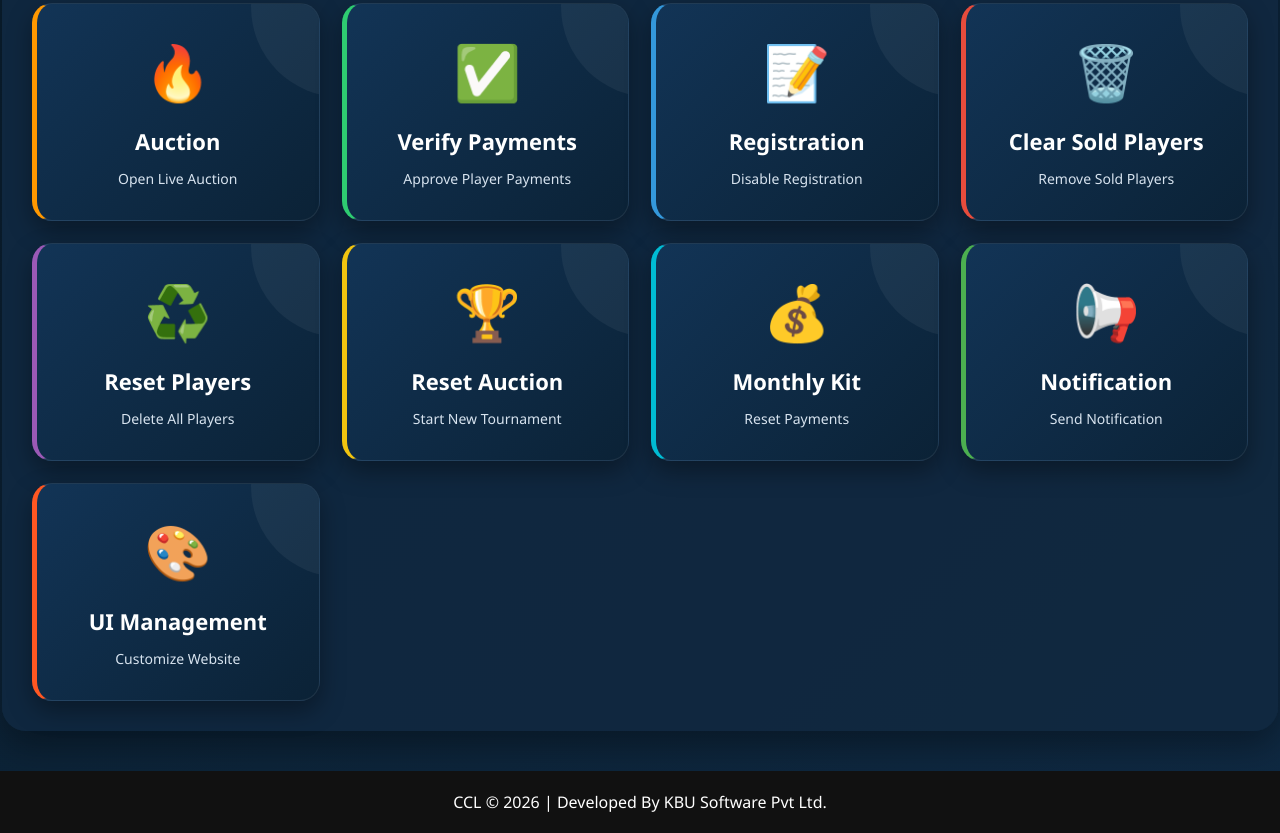
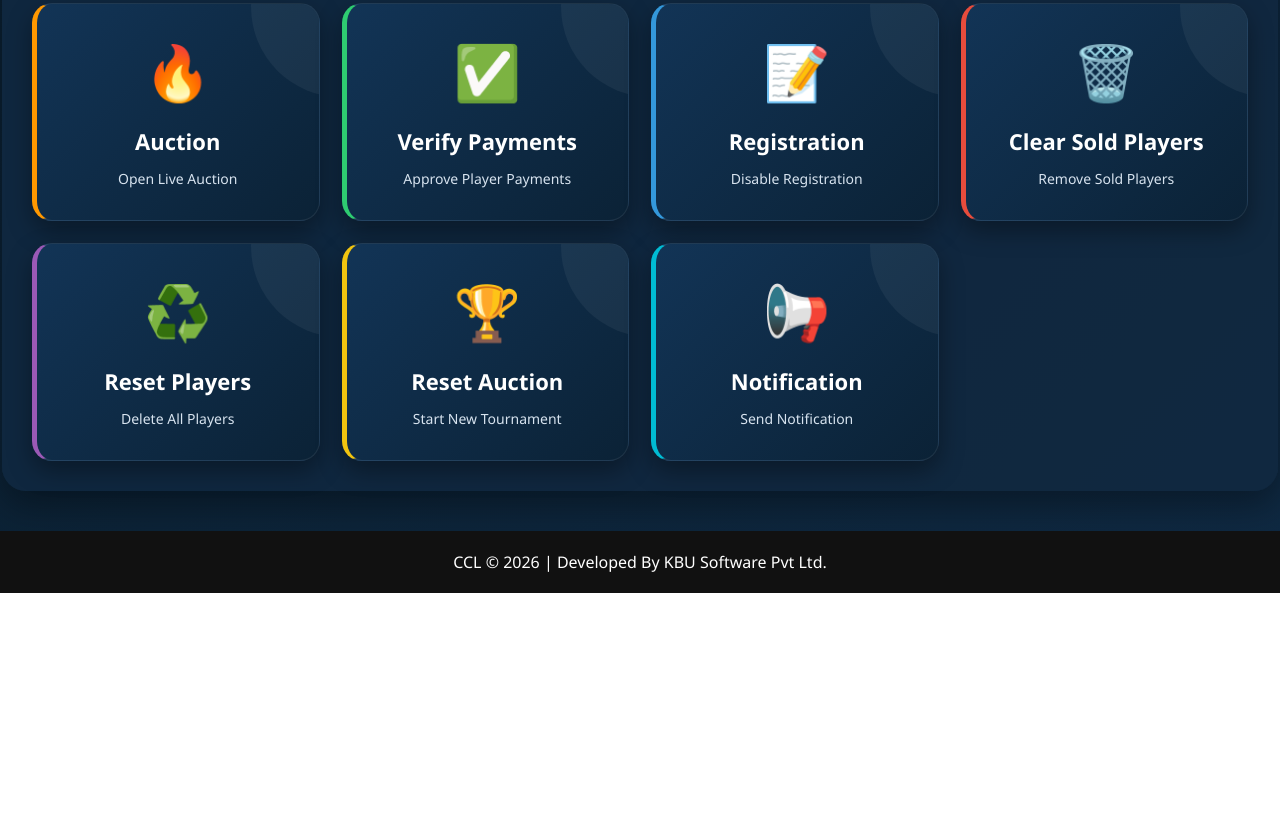
Before and after one commit to ccljupiterjpka-ctrl/CCL, a plain HTML site: page admin-dashboard.html in a window 1280 px wide. Shown: the part 905-1738 px from the top of the page. After the commit the page ends 1498 px from the top, so only its background shows below. Drawn offline with Linux system fonts and the light colour scheme; no server answers; sample sign-in values are in the browser's storage.

Commit message:
Update admin-dashboard.html
updated monthly kit and ui management not showing

```diff
--- a/admin-dashboard.html
+++ b/admin-dashboard.html
@@ -1098,7 +1098,7 @@ Start New Tournament
 </div>
 </div>
 
-<div class="card" onclick="resetMonthlyKit()">
+<!-- <div class="card" onclick="resetMonthlyKit()">
 <div class="icon">💰</div>
 <div class="title">
 Monthly Kit
@@ -1106,7 +1106,7 @@ Monthly Kit
 <div class="desc">
 Reset Payments
 </div>
-</div>
+</div> -->
 
 <div class="card" onclick="openNotifyBox()">
 <div class="icon">📢</div>
@@ -1118,7 +1118,7 @@ Send Notification
 </div>
 </div>
 
-<div class="card" onclick="goUIManagement()">
+<!-- <div class="card" onclick="goUIManagement()">
 <div class="icon">🎨</div>
 <div class="title">
 UI Management
@@ -1126,7 +1126,7 @@ UI Management
 <div class="desc">
 Customize Website
 </div>
-</div>
+</div> -->
 
 <div
 class="card"
```
